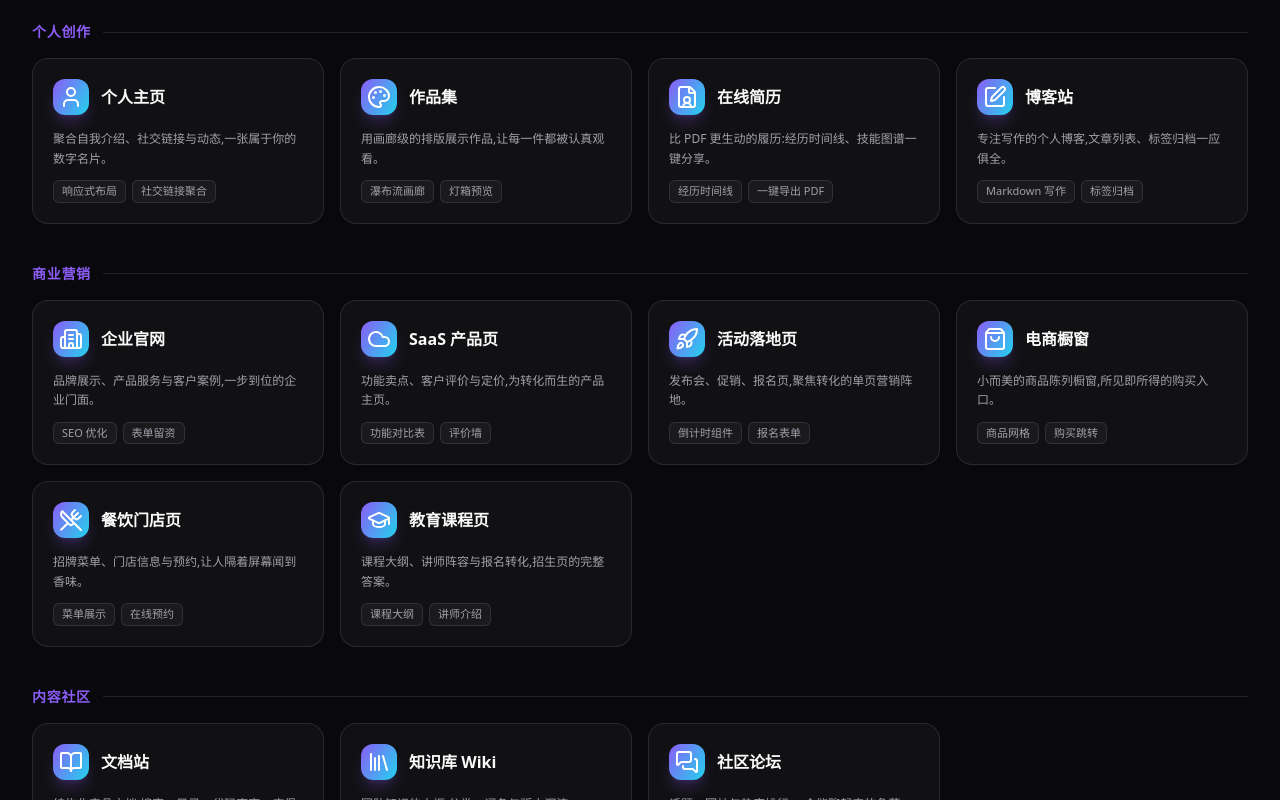
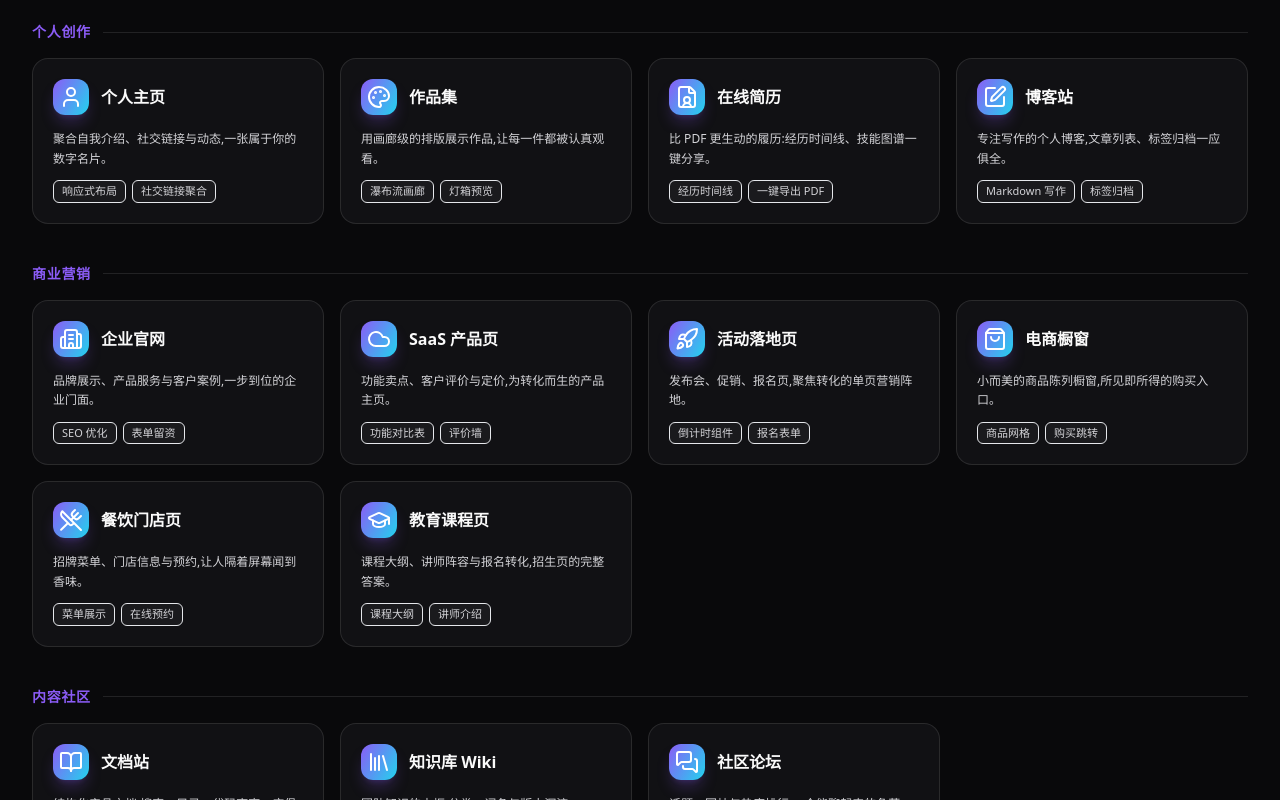
Before and after one commit to yokry-he/yk-site-generator, a Vue app in the folder apps/web/: page / in a window 1280 px wide. Shown: the part 900-1700 px from the top of the page. Built offline with nearby package versions, Linux system fonts and the light colour scheme; no server answers.

Commit message:
fix: improve site type card contrast

```diff
--- a/apps/web/src/components/SiteTypes.vue
+++ b/apps/web/src/components/SiteTypes.vue
@@ -31,12 +31,12 @@ import { SITE_TYPES, TYPE_GROUPS } from '../data/siteTypes'
                 </div>
                 <h4 class="text-base font-semibold text-ink">{{ t.name }}</h4>
               </div>
-              <p class="text-xs leading-relaxed text-mut">{{ t.desc }}</p>
+              <p class="text-xs leading-relaxed text-sub">{{ t.desc }}</p>
               <div class="mt-3 flex flex-wrap gap-1.5">
                 <span
                   v-for="tag in t.tags"
                   :key="tag"
-                  class="rounded-md border border-line/10 bg-ink/[0.04] px-2 py-0.5 text-[11px] text-mut"
+                  class="rounded-md border border-line/12 bg-ink/[0.04] px-2 py-0.5 text-[11px] text-sub"
                 >
                   {{ tag }}
                 </span>
```
